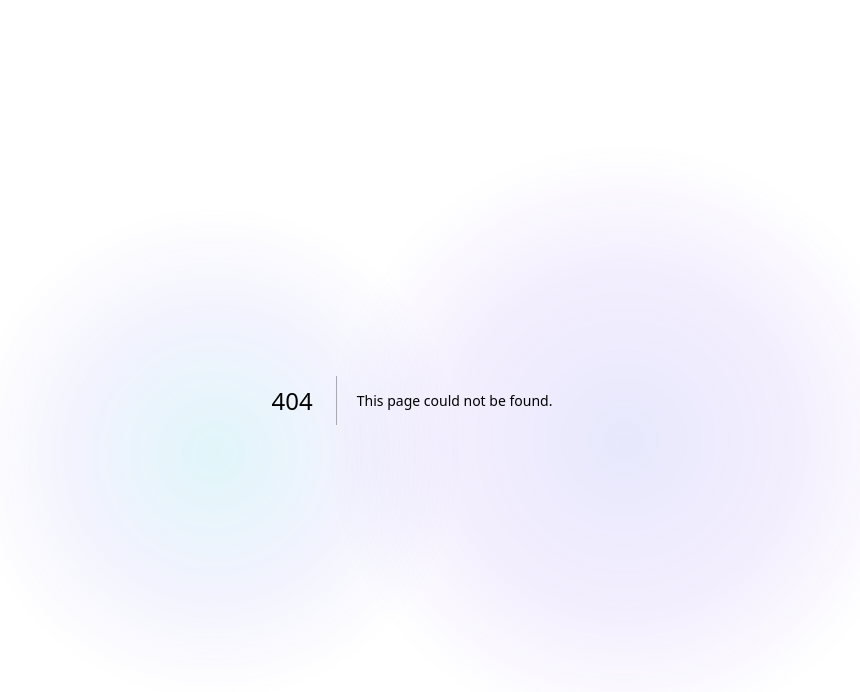
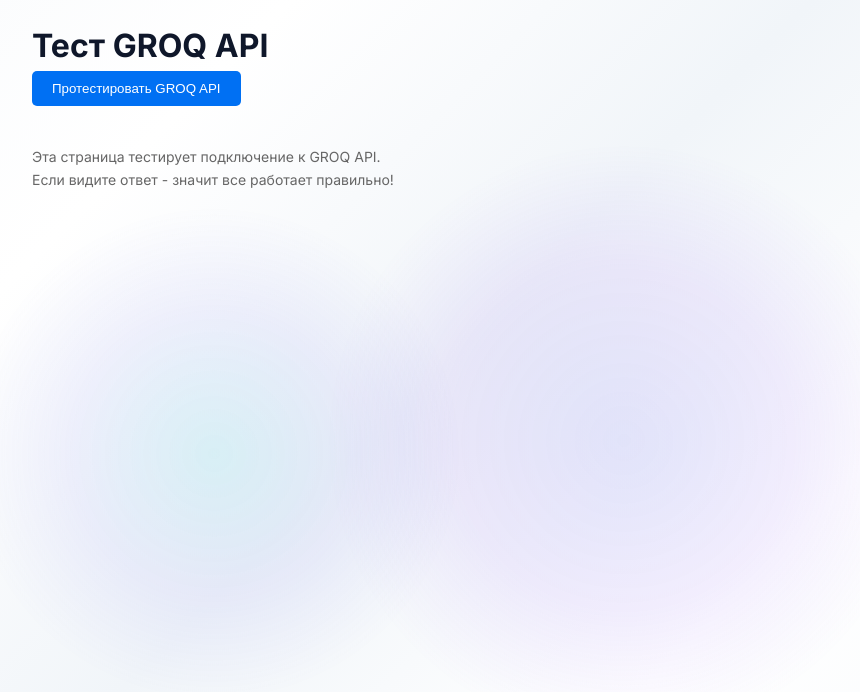
Before and after one commit to Said975-png/jarvis-map, a Next.js app: page /test-groq in a window 1280 px wide. Before the commit this address had no page. Shown: the top 692 px of the page, without its empty margins (228-1088 px from the left). Built offline with nearby package versions, Linux system fonts and the light colour scheme.

Commit message:
Create test page for GROQ API
cgen-2d7e4f3cb5ab443aa22337853d8c505f

```diff
--- /dev/null
+++ b/pages/test-groq.tsx
@@ -0,0 +1,91 @@
+import { useState } from 'react'
+
+export default function TestGroq() {
+  const [response, setResponse] = useState('')
+  const [loading, setLoading] = useState(false)
+  const [error, setError] = useState('')
+
+  const testGroq = async () => {
+    setLoading(true)
+    setError('')
+    setResponse('')
+
+    try {
+      const res = await fetch('/api/chat', {
+        method: 'POST',
+        headers: {
+          'Content-Type': 'application/json',
+        },
+        body: JSON.stringify({
+          messages: [{ role: 'user', content: 'Привет! Проверяем работу GROQ API' }]
+        }),
+      })
+
+      const data = await res.json()
+
+      if (data.error) {
+        setError(data.error)
+      } else {
+        setResponse(data.message)
+      }
+    } catch (err) {
+      setError(err instanceof Error ? err.message : 'Неизвестная ошибка')
+    } finally {
+      setLoading(false)
+    }
+  }
+
+  return (
+    <div style={{ padding: '20px', maxWidth: '800px', margin: '0 auto' }}>
+      <h1>Тест GROQ API</h1>
+
+      <button
+        onClick={testGroq}
+        disabled={loading}
+        style={{
+          padding: '10px 20px',
+          backgroundColor: '#0070f3',
+          color: 'white',
+          border: 'none',
+          borderRadius: '5px',
+          cursor: loading ? 'not-allowed' : 'pointer',
+          marginBottom: '20px'
+        }}
+      >
+        {loading ? 'Тестируем...' : 'Протестировать GROQ API'}
+      </button>
+
+      {error && (
+        <div style={{
+          padding: '10px',
+          backgroundColor: '#fee',
+          border: '1px solid #fcc',
+          borderRadius: '5px',
+          marginBottom: '20px',
+          color: '#c33'
+        }}>
+          <strong>Ошибка:</strong> {error}
+        </div>
+      )}
+
+      {response && (
+        <div style={{
+          padding: '10px',
+          backgroundColor: '#efe',
+          border: '1px solid #cfc',
+          borderRadius: '5px',
+          marginBottom: '20px',
+          color: '#060'
+        }}>
+          <strong>Ответ:</strong>
+          <pre style={{ whiteSpace: 'pre-wrap', marginTop: '10px' }}>{response}</pre>
+        </div>
+      )}
+
+      <div style={{ marginTop: '20px', fontSize: '14px', color: '#666' }}>
+        <p>Эта страница тестирует подключение к GROQ API.</p>
+        <p>Если видите ответ - значит все работает правильно!</p>
+      </div>
+    </div>
+  )
+}
```
